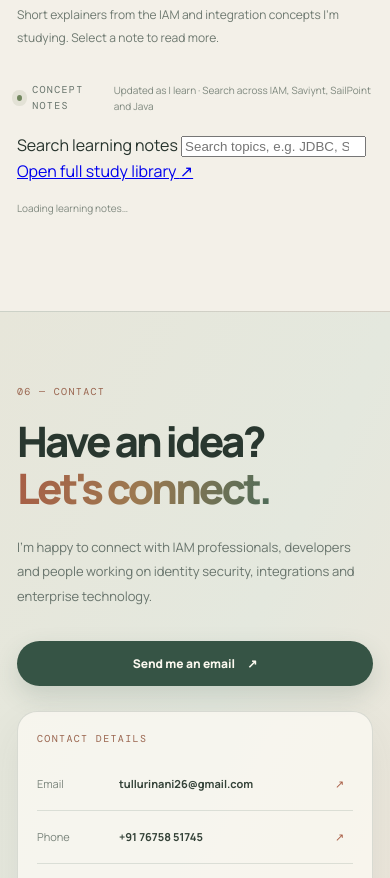
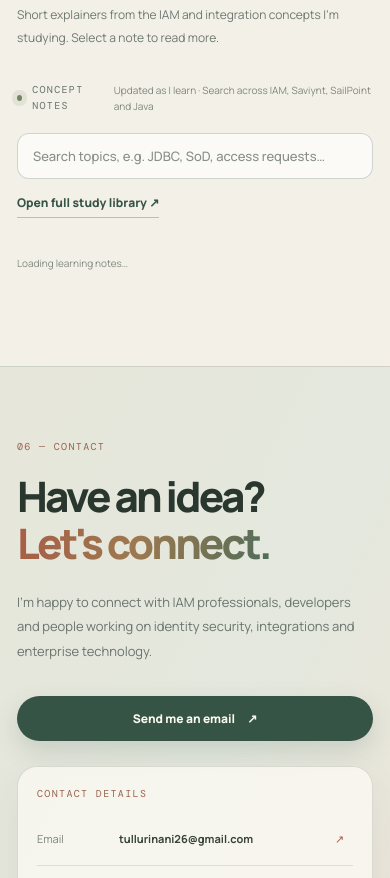
Before and after one commit to tullurinani/nani26-portfolio, a plain HTML site: page index.html in a window 390 px wide. Shown: the part 9260-10138 px from the top of the page. Drawn offline with nearby package versions, Linux system fonts and the light colour scheme.

Commit message:
Style searchable learning notes for mobile and desktop

```diff
--- a/assets/css/portfolio-upgrade.css
+++ b/assets/css/portfolio-upgrade.css
@@ -182,3 +182,35 @@ section[id] { scroll-margin-top: 100px; }
 @media (max-width: 680px) {
   .project-links a { width: 100%; justify-content: center; min-height: 42px; }
 }
+
+
+/* Searchable learning notes */
+.visually-hidden {
+  position: absolute !important;
+  width: 1px; height: 1px; padding: 0; margin: -1px;
+  overflow: hidden; clip: rect(0, 0, 0, 0);
+  white-space: nowrap; border: 0;
+}
+.notes-tools {
+  display: flex; align-items: center; justify-content: space-between;
+  gap: 14px; flex-wrap: wrap; margin: 18px 0 22px;
+}
+.notes-search {
+  flex: 1 1 280px; min-width: 0; max-width: 480px;
+  min-height: 46px; padding: 11px 15px;
+  border: 1px solid rgba(52,78,65,.22); border-radius: 12px;
+  background: rgba(255,255,255,.66); color: #26332c;
+  font: 500 13px var(--font); outline-offset: 3px;
+}
+.notes-search::placeholder { color: #879087; }
+.notes-library-link {
+  color: #365445; font-size: 12px; font-weight: 800;
+  text-decoration: none; border-bottom: 1px solid rgba(54,84,69,.3);
+  padding-bottom: 4px;
+}
+.notes-library-link:hover { color: #a85d45; border-color: currentColor; }
+@media (max-width: 560px) {
+  .notes-tools { align-items: stretch; }
+  .notes-search { max-width: none; flex-basis: 100%; }
+  .notes-library-link { align-self: flex-start; }
+}
```
